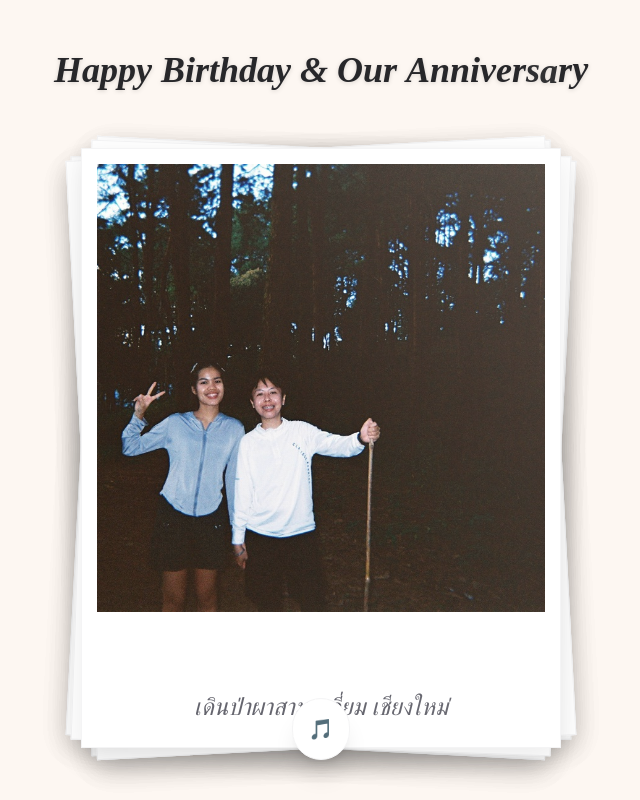
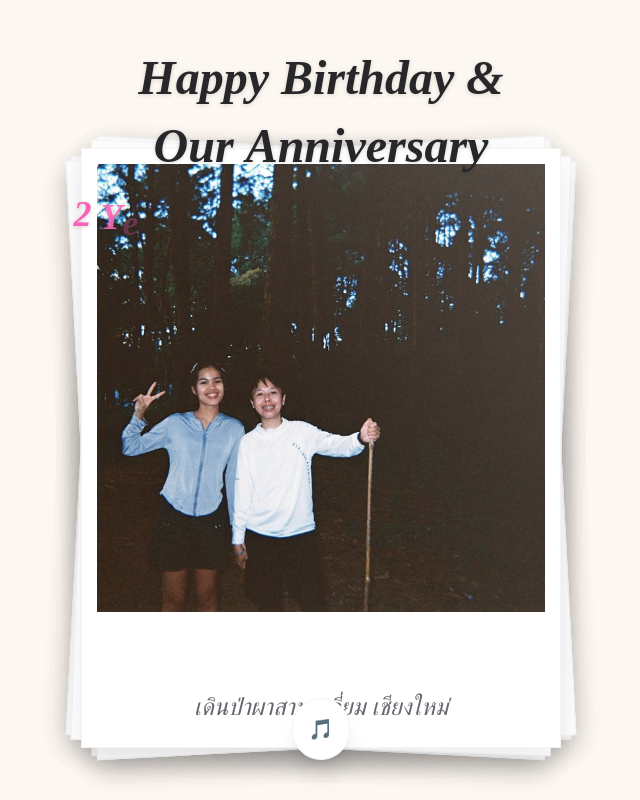
Before and after one commit to wanwisasukkhala/HBD-TO-YOU, a Next.js app: page /home in a window 1280 px wide. Both pictures are taken after a click on the button "ดูความทรงจำและคำอวยพร". Shown: the whole page, without its empty margins (319-959 px from the left). Built offline with nearby package versions, Linux system fonts and the light colour scheme; a web font is replaced by a local one.

Commit message:
fix: remove invalid thai subset from font config

```diff
--- a/app/home/page.tsx
+++ b/app/home/page.tsx
@@ -141,20 +141,26 @@ export default function BirthdaySwipePage() {
     animate={{ opacity: 1 }}
     className="relative mt-8 md:mt-0 md:absolute md:top-12 text-center z-20 pointer-events-none px-6 font-playpen w-full"
   >
-    <div className="flex flex-col items-center max-w-[90vw] mx-auto">
-      {/* Line 1: Happy Birthday & Anniversary */}
-      <h1 className="text-2xl md:text-4xl font-bold text-zinc-800 italic drop-shadow-sm leading-tight text-center">
-        <TypingText text="Happy Birthday & Our Anniversary" />
+    <div className="flex flex-col items-center max-w-[90vw] mx-auto gap-1 md:gap-2">
+
+      {/* บรรทัดที่ 1: Happy Birthday & */}
+      <h1 className="text-2xl md:text-5xl font-bold text-zinc-800 italic drop-shadow-sm leading-tight text-center">
+        <TypingText text="Happy Birthday &" />
       </h1>
 
-      {/* Line 2: Duration */}
+      {/* บรรทัดที่ 2: Our Anniversary (ใส่ delay ต่อจากบรรทัดแรก) */}
+      <h1 className="text-2xl md:text-5xl font-bold text-zinc-800 italic drop-shadow-sm leading-tight text-center">
+        <TypingText text="Our Anniversary" delay={1} />
+      </h1>
+
+      {/* บรรทัดที่ 3: ระยะเวลา (ใส่ delay เพิ่มขึ้นอีก) */}
       <h1 className="text-xl md:text-4xl font-bold text-pink-400 italic drop-shadow-sm mt-3 text-center">
-        <TypingText text="2 Years & 8 Months Together 💖" delay={3.5} />
+        <TypingText text="2 Years & 8 Months Together 💖" delay={2.5} />
       </h1>
+
     </div>
   </motion.div>
 )}
-
 {/* --- กองรูปโพลารอยด์ --- */}
 <div className="relative w-full max-w-[320px] md:max-w-[480px] aspect-[1/1.25] mt-10 md:mt-24 z-10 flex items-center justify-center">
   <AnimatePresence>
```
